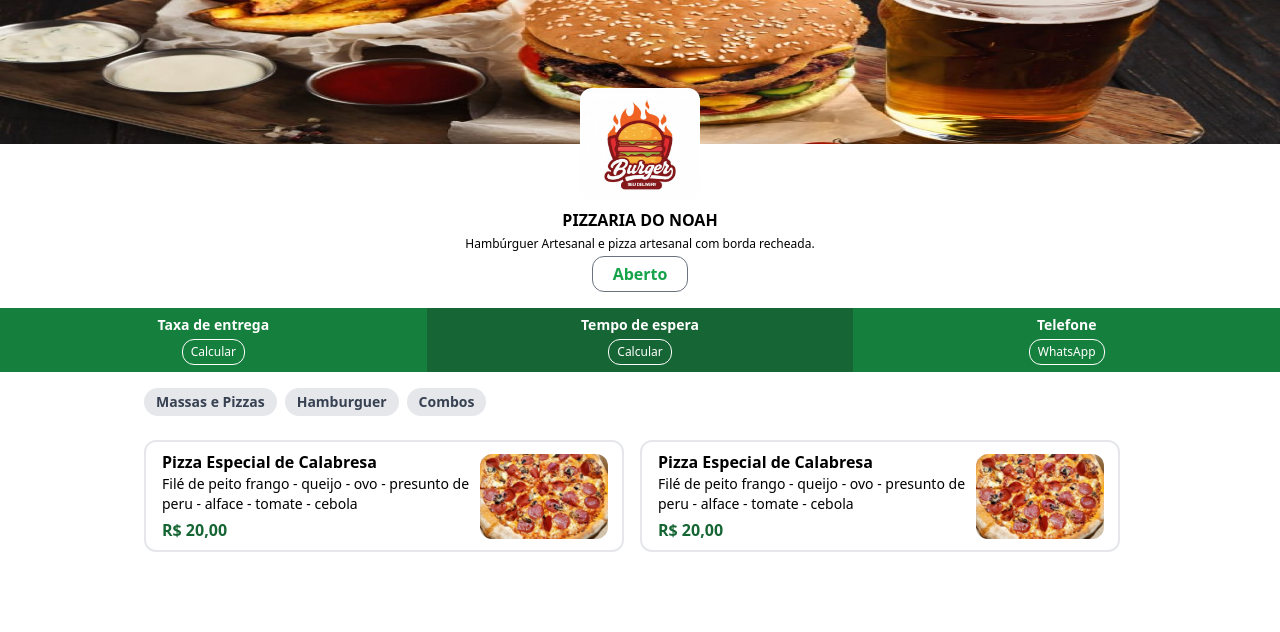
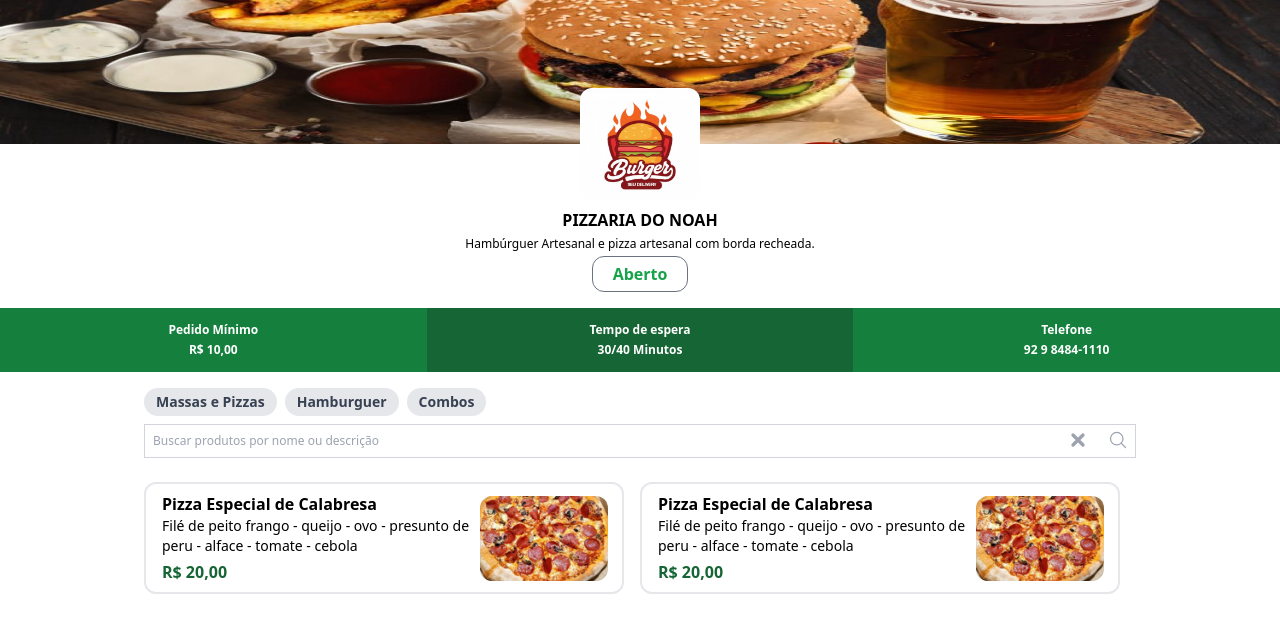
Before and after one commit to devfilipealmeida/ordereasy-front, a Next.js app: page /cardapio in a window 1280 px wide. Shown: the top 632 px of the page. Built offline with nearby package versions, Linux system fonts and the light colour scheme.

Commit message:
fix header and created searchbar component

```diff
--- a/src/components/FiltersSearch/FiltersSearch.tsx
+++ b/src/components/FiltersSearch/FiltersSearch.tsx
@@ -1,4 +1,5 @@
 import { Tag } from "../Tag"
+import { SearchBar } from "./SearchBar"
 
 export const FiltersSearch = () => {
     return (
@@ -6,6 +7,7 @@ export const FiltersSearch = () => {
             <Tag category={"Massas e Pizzas"} />
             <Tag category={"Hamburguer"} />
             <Tag category={"Combos"} />
+            <SearchBar />
         </div>
     )
 }
--- /dev/null
+++ b/src/components/FiltersSearch/SearchBar.tsx
@@ -0,0 +1,15 @@
+import { MagnifyingGlassIcon, XMarkIcon } from '@heroicons/react/24/outline'
+
+export const SearchBar = () => {
+    return (
+        <div className="mt-2 relative">
+      <input
+        placeholder="Buscar produtos por nome ou descrição"
+        type="search"
+        className="text-xs p-2 pr-10 block w-full border border-gray-300 focus:outline-none focus:border-green-800"
+      />
+      <XMarkIcon className="absolute right-12 top-1.5 text-gray-400 pointer-events-none stroke-[0.25rem]" width={20} height={20} />
+      <MagnifyingGlassIcon className="absolute right-2 top-1.5 text-gray-400 pointer-events-none" width={20} height={20} />
+    </div>
+    )
+}
--- a/src/components/Header/Header.tsx
+++ b/src/components/Header/Header.tsx
@@ -7,16 +7,16 @@ export const Header = () => {
                 <button className="mt-1 font-bold text-green-600 border-gray-500 border-solid border-[1px] rounded-xl py-[0.3125rem] px-[1.25rem]" >Aberto</button>
                 <div className="mt-4 w-screen h-16 grid grid-cols-3">
                     <div className="bg-green-700 flex flex-col justify-center items-center">
-                        <p className="text-white font-semibold text-sm mb-[2px]">Taxa de entrega</p>
-                        <button className="border-white border-solid border-[1px] rounded-xl text-white px-2 py-1 mt-[2px] text-xs">Calcular</button>
+                        <p className="text-white font-semibold text-xs mb-[2px]">Pedido Mínimo</p>
+                        <p className="text-white font-semibold text-xs mt-[2px]">R$ 10,00</p>
                     </div>
                     <div className="bg-green-800 flex flex-col justify-center items-center">
-                        <p className="text-white font-semibold text-sm mb-[2px]">Tempo de espera</p>
-                        <button className="border-white border-solid border-[1px] rounded-xl text-white px-2 py-1 mt-[2px] text-xs">Calcular</button>
+                        <p className="text-white font-semibold text-xs mb-[2px]">Tempo de espera</p>
+                        <p className="text-white font-semibold text-xs mt-[2px]">30/40 Minutos</p>
                     </div>
                     <div className="bg-green-700 flex flex-col justify-center items-center">
-                        <p className="text-white font-semibold text-sm mb-[2px]">Telefone</p>
-                        <button className="border-white border-solid border-[1px] rounded-xl text-white px-2 py-1 mt-[2px] text-xs">WhatsApp</button>
+                        <p className="text-white font-semibold text-xs mb-[2px]">Telefone</p>
+                        <p className="text-white font-semibold text-xs mt-[2px]">92 9 8484-1110</p>
                     </div>
                 </div>
             </div>
```
Also changed, not shown: package.json (+6 -5 lines), 1 other file (tests, documents, lock files or other folders).
